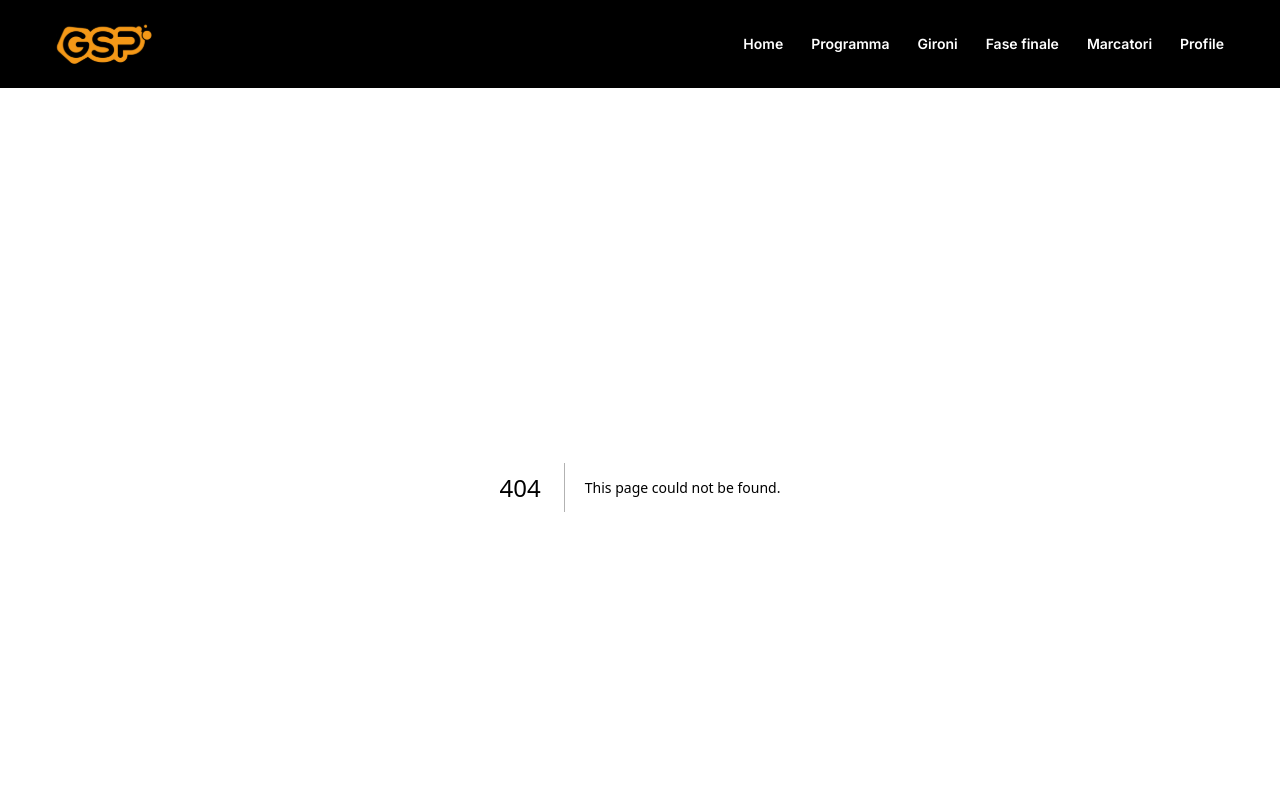
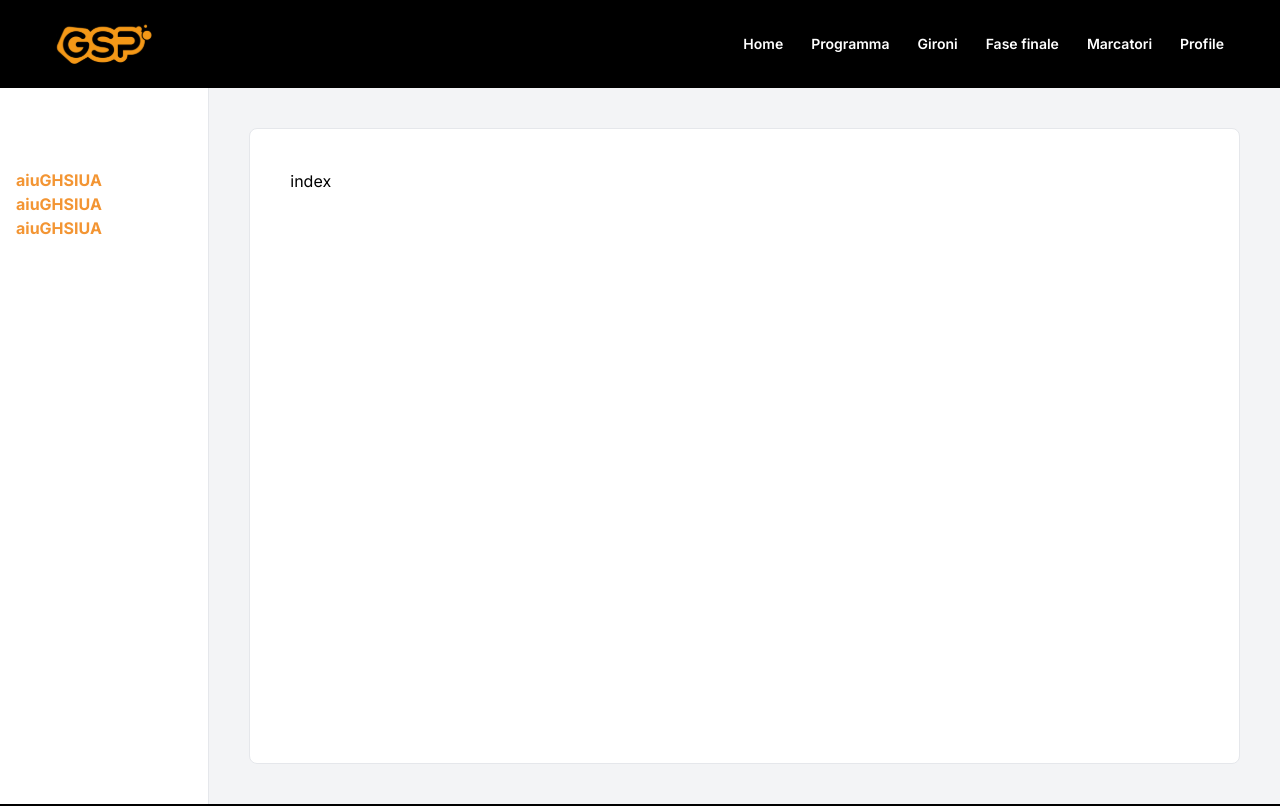
Before and after one commit to graziolieduardo/gsplizzana-frontend, a Next.js app: page /dashboard/teams in a window 1280 px wide. Before the commit this address had no page. Shown: the top 806 px of the page. Built offline with nearby package versions, Linux system fonts and the light colour scheme.

Commit message:
solucao layout

```diff
--- a/src/layouts/DashLayout.tsx
+++ b/src/layouts/DashLayout.tsx
@@ -1,3 +1,5 @@
+import Link from "next/link"
+
 type LayoutProps = {
     children: React.ReactNode
 }
@@ -7,7 +9,9 @@ export const DashLayout = ({ children }: LayoutProps) => {
         <div className="flex">
             <div className="w-[250px] h-[calc(100vh-84px)] bg-white text-primary font-bold boder border-r">
                 <ul className="px-4 pt-20">
-                    <li>Squadre</li>
+                    <li><Link href="/dashboard/teams"> aiuGHSIUA</Link></li>
+                    <li><Link href="/dashboard/teams"> aiuGHSIUA</Link></li>
+                    <li><Link href="/dashboard/teams"> aiuGHSIUA</Link></li>
                 </ul>
             </div>
             <div className="w-full bg-gray-100">
--- a/src/pages/_app.tsx
+++ b/src/pages/_app.tsx
@@ -4,11 +4,24 @@ import type { AppProps } from 'next/app';
 import { SignupContextProvider } from '../contexts/SignupContext';
 import { Inter } from 'next/font/google';
 import { QueryClient, QueryClientProvider } from '@tanstack/react-query'
+import { ReactElement, ReactNode } from 'react';
+import { NextPage } from 'next';
+
+export type NextPageWithLayout<P = {}, IP = P> = NextPage<P, IP> & {
+    getLayout?: (page: ReactElement) => ReactNode
+  }
+
+  type AppPropsWithLayout = AppProps & {
+    Component: NextPageWithLayout
+  }
 
 const inter = Inter({ subsets: ['latin'] });
 const queryClient = new QueryClient()
 
-export default function App({ Component, pageProps }: AppProps) {
+export default function App({ Component, pageProps }: AppPropsWithLayout) {
+
+    const getLayout = Component.getLayout ?? ((page) => page)
+
     return (
         <SignupContextProvider>
             <QueryClientProvider client={queryClient}>
@@ -18,7 +31,7 @@ export default function App({ Component, pageProps }: AppProps) {
                         font-family: ${inter.style.fontFamily};
                         }`}
                     </style>
-                    <Component {...pageProps} />
+                   {getLayout(<Component {...pageProps} />)}
                 </Layout>
             </QueryClientProvider>
         </SignupContextProvider>
--- a/src/pages/dashboard/index.tsx
+++ b/src/pages/dashboard/index.tsx
@@ -1,10 +1,15 @@
 import { DashLayout } from '@/src/layouts/DashLayout'
-import React from 'react'
+import React, { ReactElement } from 'react'
 
 export default function index() {
   return (
-    <DashLayout>
+
         <div className='bg-gray-100 rounded-lg p-4 border'>Team name </div>
-    </DashLayout>
-  )
-}
+      )
+    }
+
+    index.getLayout = function getLayout(page: ReactElement) {
+      return (
+        <DashLayout>{page}</DashLayout>
+      )
+    }
--- /dev/null
+++ b/src/pages/dashboard/teams/index.tsx
@@ -0,0 +1,15 @@
+import { DashLayout } from '@/src/layouts/DashLayout'
+import React, { ReactElement } from 'react'
+
+export default function index() {
+  return (
+    <div>index</div>
+  )
+}
+
+
+index.getLayout = function getLayout(page: ReactElement) {
+    return (
+      <DashLayout>{page}</DashLayout>
+    )
+  }
--- a/src/partials/Header.tsx
+++ b/src/partials/Header.tsx
@@ -54,7 +54,7 @@ export const Header = () => {
                             {token ? (
 
                                 // se c'e il token facciamo vedere il suo profilo
-                                <li>
+                                <li className=" border-b p-4 md:p-0 sm:border-none">
                                     <Link className="block w-full" href="/dashboard">Profile</Link>
                                 </li>
                             ) : (
```
